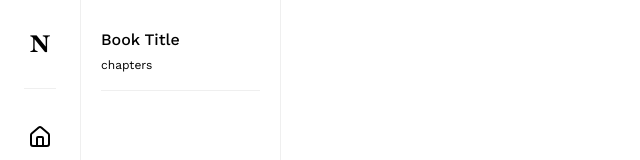
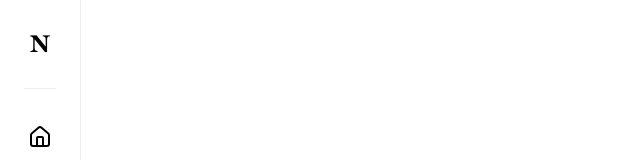
Before and after one commit to H-4-K-V/noto, a Next.js app: page /dashboard in a window 1280 px wide. Shown: the top 160 px of the page, without its empty margins (0-640 px from the left). Built offline with nearby package versions, Linux system fonts and the light colour scheme.

Commit message:
feat: fileManagerComponent open with button now

```diff
--- a/src/app/dashboard/page.tsx
+++ b/src/app/dashboard/page.tsx
@@ -2,8 +2,11 @@
 
 import { House, Album, Settings } from "lucide-react";
 import { FileManager } from "@/components/FileManager";
+import { useState } from "react";
 
 export default function Dashboard() {
+  const [fileManagerOpen, setFileManagerOpen] = useState(false);
+
   return (
     <div className="flex h-dvh">
       <div className="flex flex-col items-center px-6 py-8">
@@ -15,7 +18,10 @@ export default function Dashboard() {
           <button className="p-1">
             <House size={24} />
           </button>
-          <button className="p-1">
+          <button
+            className="p-1"
+            onClick={() => setFileManagerOpen(!fileManagerOpen)}
+          >
             <Album size={24} />
           </button>
         </nav>
@@ -25,7 +31,7 @@ export default function Dashboard() {
       </div>
 
       <div className="h-full border-l border-zinc-50"></div>
-      <FileManager />
+      {fileManagerOpen && <FileManager />}
       <main className="flex grow"></main>
     </div>
   );
```
